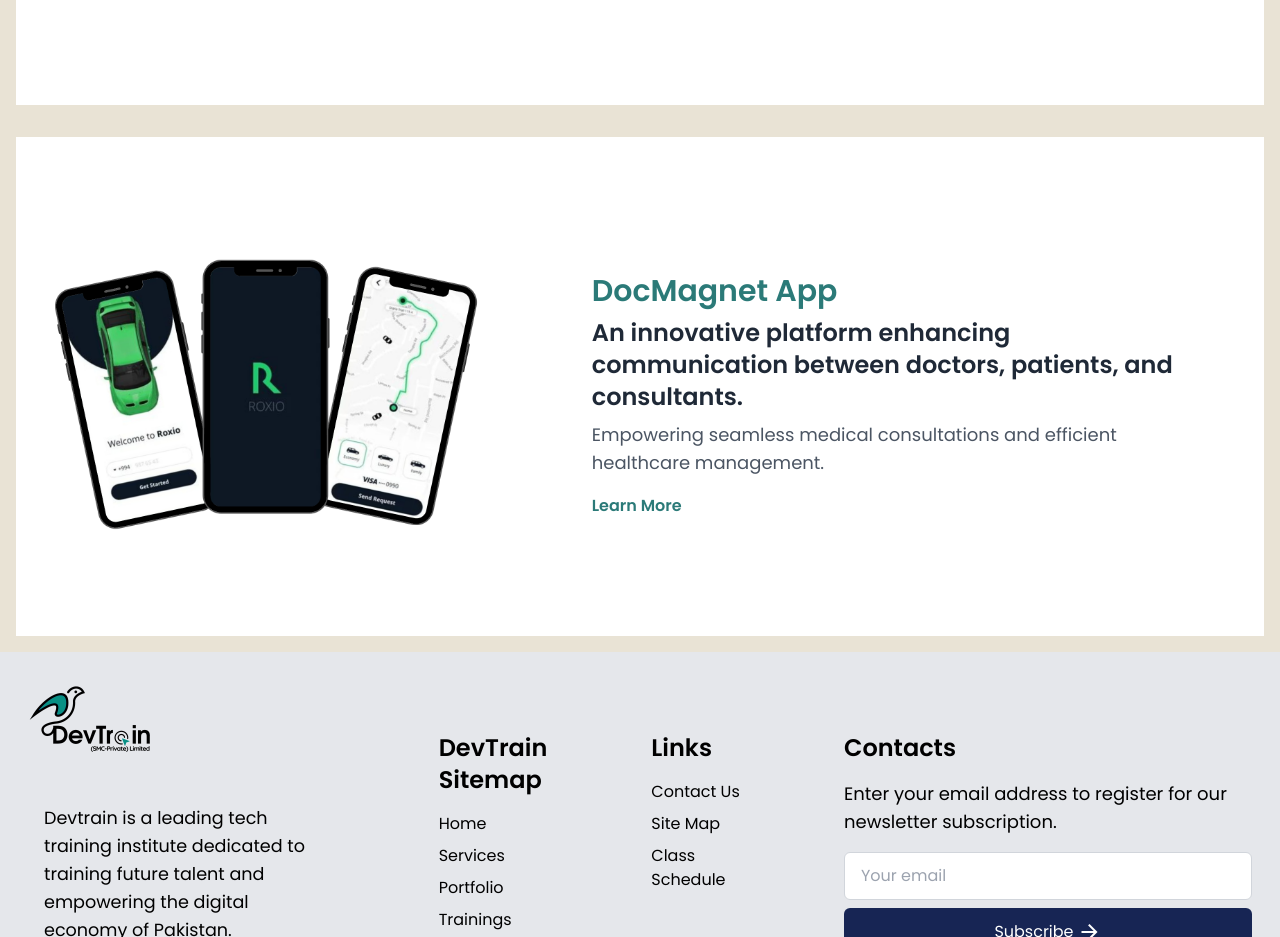
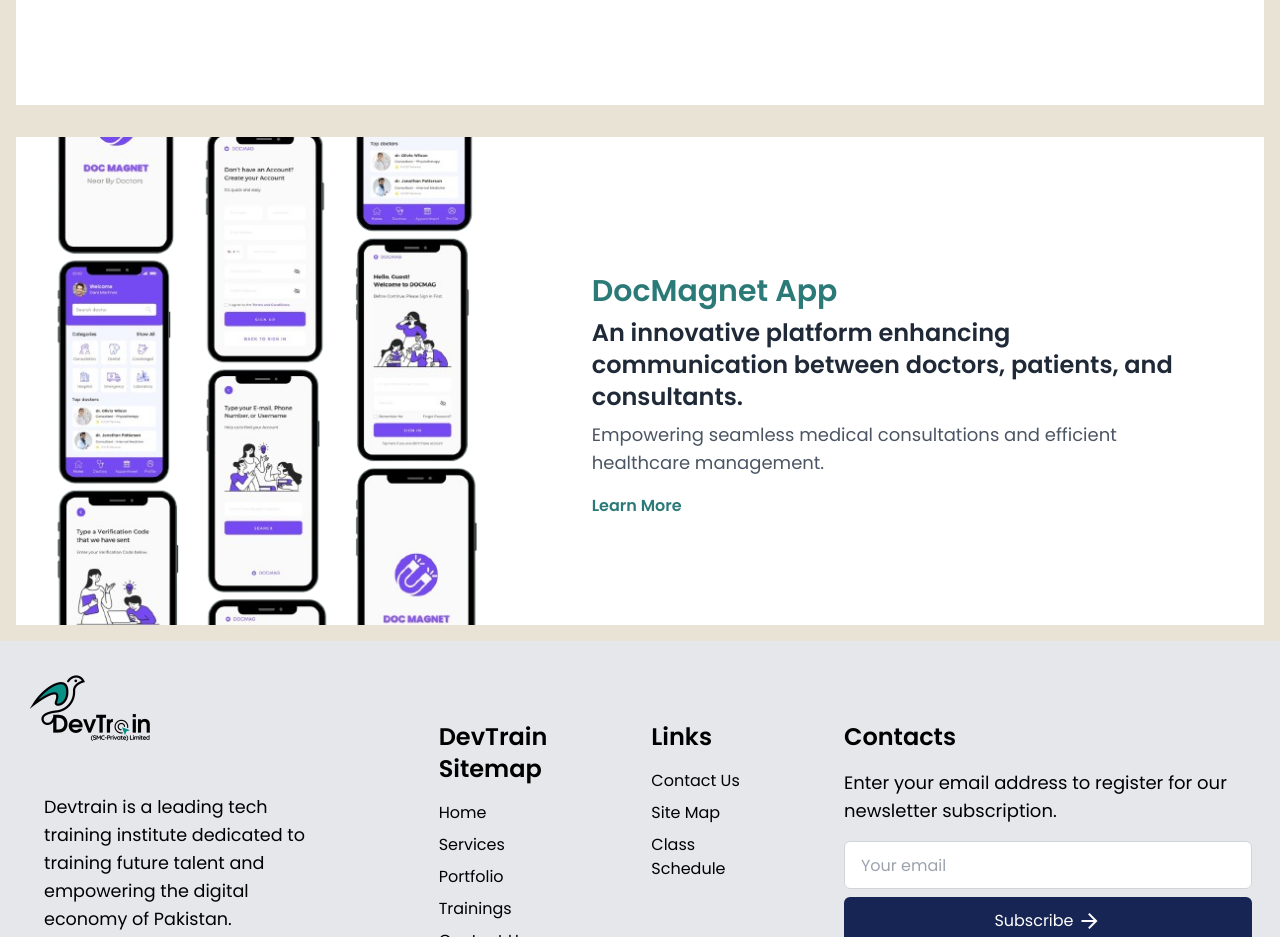
Before and after one commit to DevTrained/DevTrainWeb, a React (Vite) app: page /PortfolioSections in a window 1280 px wide. Shown: the part 2140-3077 px from the top of the page. Built offline with nearby package versions, Linux system fonts and the light colour scheme.

Commit message:
Updated files and changes

```diff
--- a/src/Pages/PortfolioSections.jsx
+++ b/src/Pages/PortfolioSections.jsx
@@ -32,7 +32,7 @@
       link: "/FlashTaxi",
     },
     {
-      image: { src: "/Assets/Images/Taxi.png", alt: "DocMagnet" },
+      image: { src: "/Assets/Images/DOCMagnetprotfolio.png", alt: "DocMagnet" },
       title: "DocMagnet App",
       description: "An innovative platform enhancing communication between doctors, patients, and consultants.",
       extraLine: "Empowering seamless medical consultations and efficient healthcare management.",
```
